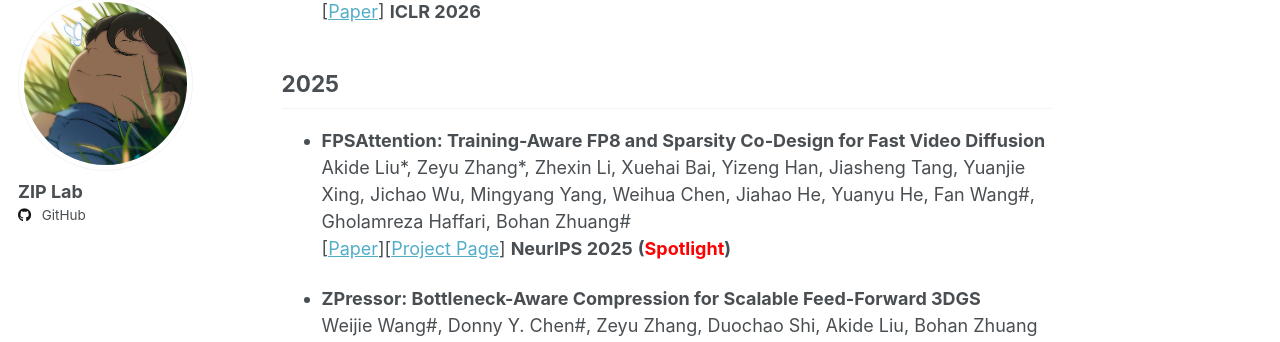
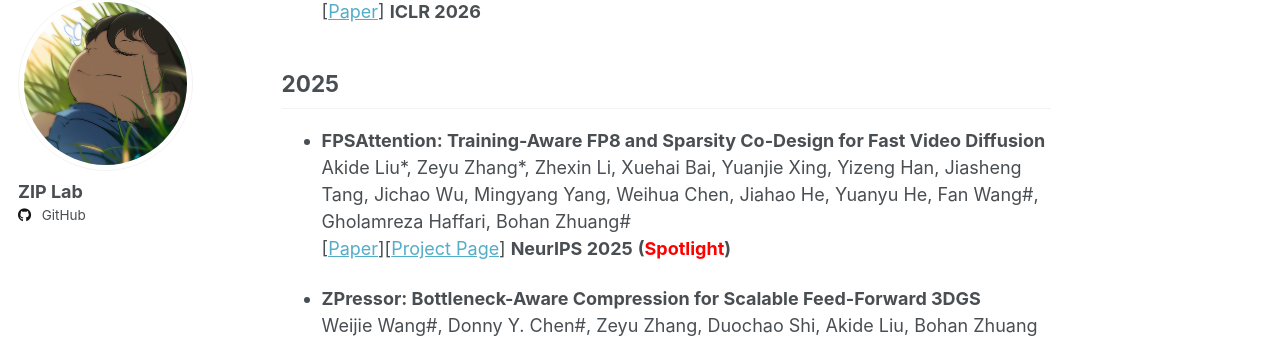
Before and after one commit to ziplab/ziplab.github.io, a Jekyll site: the page built from _pages/publication.md, in a window 1280 px wide and 900 px high, scrolled down 1864 px. Shown: the part 103-445 px from the top of the window. Built offline with Jekyll 4.4.1, drawn with Linux system fonts in a browser that asks for light colours.

```diff
--- a/_pages/publication.md
+++ b/_pages/publication.md
@@ -72,7 +72,7 @@ Wangbo Zhao, Yizeng Han, Zhiwei Tang, Jiasheng Tang, Pengfei Zhou, Kai Wang, Boh
 ## 2025
 
 - **FPSAttention: Training-Aware FP8 and Sparsity Co-Design for Fast Video Diffusion**
-Akide Liu\*, Zeyu Zhang\*, Zhexin Li, Xuehai Bai, Yizeng Han, Jiasheng Tang, Yuanjie Xing, Jichao Wu, Mingyang Yang, Weihua Chen, Jiahao He, Yuanyu He, Fan Wang#, Gholamreza Haffari, Bohan Zhuang#
+Akide Liu\*, Zeyu Zhang\*, Zhexin Li, Xuehai Bai, Yuanjie Xing, Yizeng Han, Jiasheng Tang, Jichao Wu, Mingyang Yang, Weihua Chen, Jiahao He, Yuanyu He, Fan Wang#, Gholamreza Haffari, Bohan Zhuang#
 \[[Paper](https://arxiv.org/abs/2506.04648)\]\[[Project Page](https://fps.ziplab.co)\]  **NeurIPS 2025** **(**<font color="red"><b>Spotlight</b></font>**)**
 
 
```
